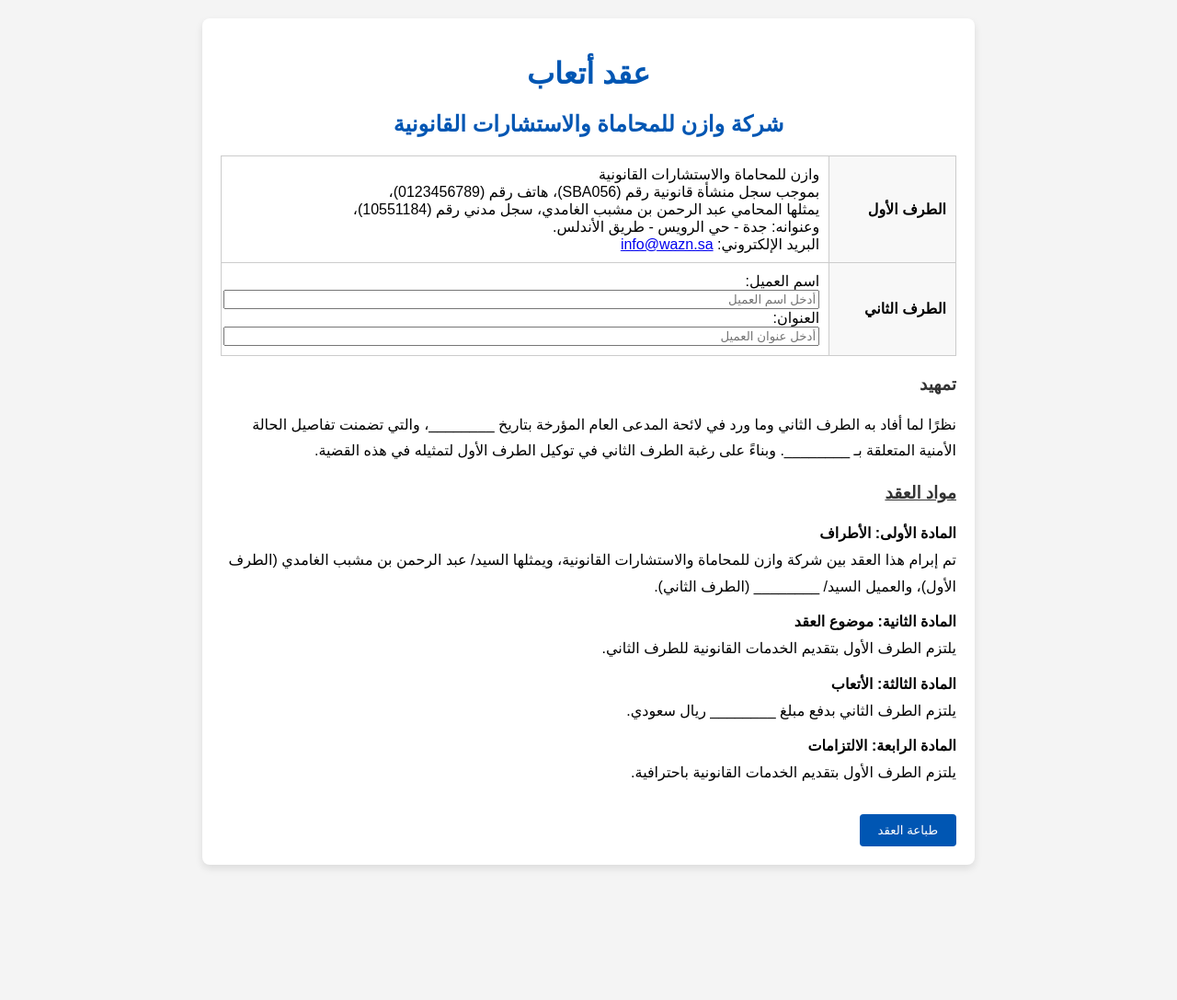
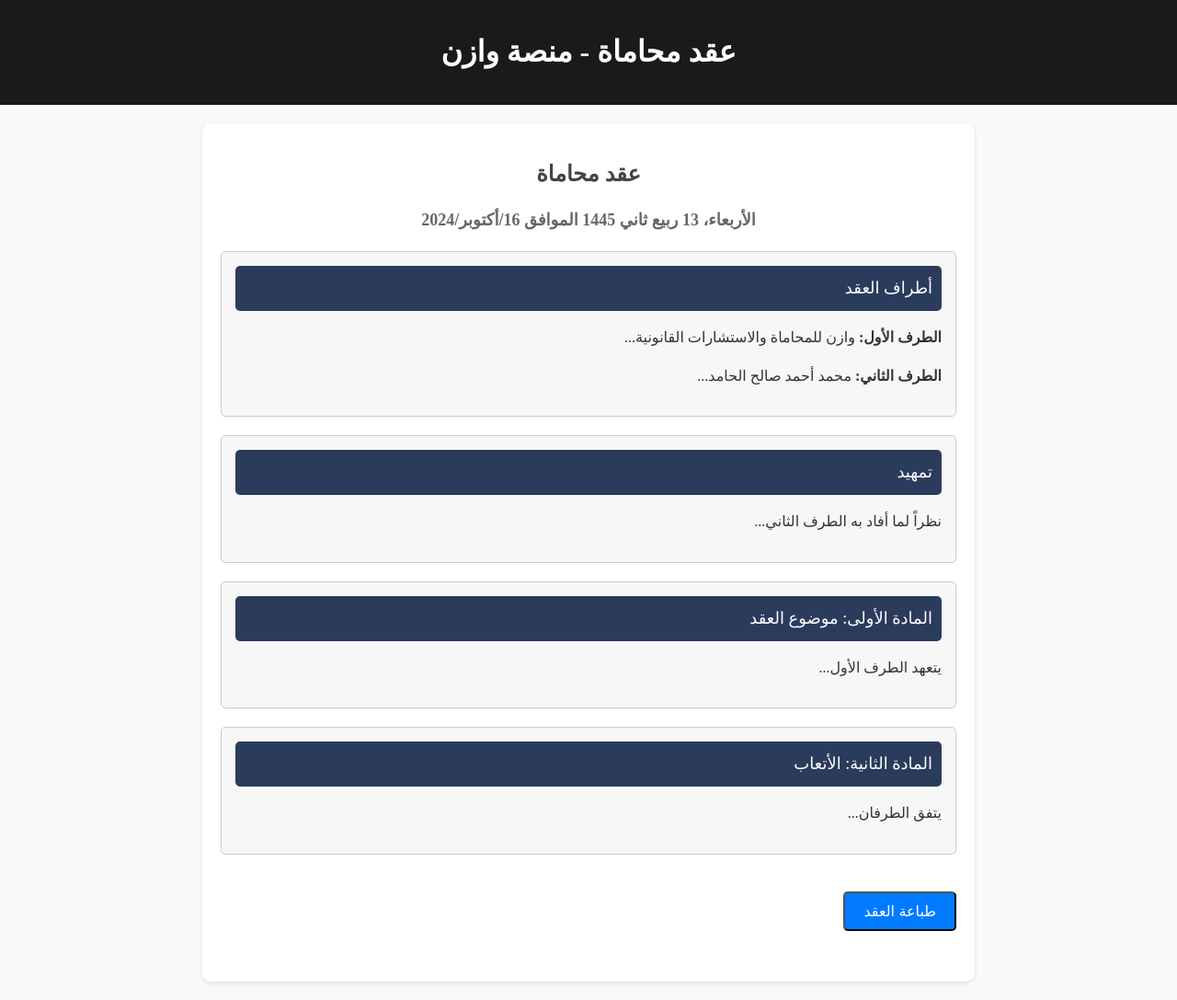
Before and after one commit to Wazin1/Wazin-Legal-Form, a plain HTML site: page index.html in a window 1280 px wide. Shown: the whole page at 92% size. Before the commit the page ends 960 px from the top, so only its background shows below. Drawn offline with Linux system fonts and the light colour scheme.

Commit message:
Update index.html

```diff
--- a/index.html
+++ b/index.html
@@ -3,152 +3,129 @@
 <head>
     <meta charset="UTF-8">
     <meta name="viewport" content="width=device-width, initial-scale=1.0">
-    <title>عقد أتعاب - منصة وازن</title>
+    <title>عقد محاماة - منصة وازن</title>
     <style>
         body {
-            font-family: 'Arial', sans-serif;
+            font-family: 'Amiri', serif;
             margin: 0;
-            padding: 20px;
-            direction: rtl;
-            text-align: right;
-            background-color: #f4f4f4;
+            padding: 0;
+            background-color: #f9f9f9;
+            line-height: 1.6;
+            color: #333;
         }
-
+        header {
+            background-color: #1a1a1a;
+            color: #fff;
+            padding: 10px 20px;
+            text-align: center;
+        }
         .container {
+            margin: 20px auto;
+            width: 90%;
             max-width: 800px;
-            margin: auto;
             background: #fff;
             padding: 20px;
-            border-radius: 8px;
-            box-shadow: 0 4px 8px rgba(0, 0, 0, 0.1);
+            box-shadow: 0 2px 5px rgba(0, 0, 0, 0.1);
+            border-radius: 10px;
         }
-
-        h1, h2 {
+        .contract-header {
             text-align: center;
-            color: #0056b3;
+            margin-bottom: 20px;
         }
-
-        h3 {
-            color: #333;
-            margin-top: 20px;
+        .contract-header h1 {
+            font-size: 24px;
+            color: #444;
         }
-
-        p {
-            margin: 10px 0;
-            line-height: 1.8;
+        .contract-header h2 {
+            font-size: 18px;
+            color: #666;
+        }
+        .section {
+            margin: 20px 0;
+            border: 1px solid #ccc;
+            padding: 15px;
+            border-radius: 5px;
+            background: #f7f7f7;
+        }
+        .section-title {
+            background-color: #2a3b5c;
+            color: #fff;
+            padding: 10px;
+            font-size: 18px;
+            border-radius: 5px;
+            margin-bottom: 10px;
+        }
+        .field {
+            margin-bottom: 15px;
+        }
+        .field label {
+            display: block;
+            font-size: 14px;
+            margin-bottom: 5px;
+            color: #444;
+        }
+        .field input,
+        .field select,
+        .field textarea {
+            width: 100%;
+            padding: 10px;
+            font-size: 14px;
+            border: 1px solid #ddd;
+            border-radius: 5px;
+            background: #fff;
+            box-sizing: border-box;
+        }
+        .print-button {
+            display: inline-block;
+            margin: 20px auto;
+            padding: 10px 20px;
             font-size: 16px;
-        }
-
-        .section-title {
-            font-weight: bold;
-            text-decoration: underline;
-            margin-top: 20px;
-        }
-
-        .no-print {
-            display: inline-block;
-            margin-top: 20px;
-            padding: 10px 20px;
-            background-color: #0056b3;
-            color: white;
-            border: none;
-            border-radius: 4px;
+            color: #fff;
+            background-color: #007bff;
+            text-align: center;
+            text-decoration: none;
+            border-radius: 5px;
             cursor: pointer;
-            text-align: center;
-        }
-
-        .no-print:hover {
-            background-color: #004494;
-        }
-
-        table {
-            width: 100%;
-            border-collapse: collapse;
-            margin-top: 20px;
-        }
-
-        table, th, td {
-            border: 1px solid #ccc;
-        }
-
-        th, td {
-            padding: 10px;
-            text-align: right;
-        }
-
-        th {
-            background-color: #f8f8f8;
-        }
-
-        @media print {
-            .no-print {
-                display: none;
-            }
         }
     </style>
 </head>
 <body>
+    <header>
+        <h1>عقد محاماة - منصة وازن</h1>
+    </header>
     <div class="container">
-        <h1>عقد أتعاب</h1>
-        <h2>شركة وازن للمحاماة والاستشارات القانونية</h2>
+        <div class="contract-header">
+            <h1>عقد محاماة</h1>
+            <h2>الأربعاء، 13 ربيع ثاني 1445 الموافق 16/أكتوبر/2024</h2>
+        </div>
 
-        <!-- الكليشة الثابتة -->
-        <table>
-            <tr>
-                <th>الطرف الأول</th>
-                <td>
-                    وازن للمحاماة والاستشارات القانونية<br>
-                    بموجب سجل منشأة قانونية رقم (SBA056)، هاتف رقم (0123456789)،<br>
-                    يمثلها المحامي عبد الرحمن بن مشبب الغامدي، سجل مدني رقم (10551184)،<br>
-                    وعنوانه: جدة - حي الرويس - طريق الأندلس.<br>
-                    البريد الإلكتروني: <a href="mailto:info@wazn.sa">info@wazn.sa</a>
-                </td>
-            </tr>
-            <tr>
-                <th>الطرف الثاني</th>
-                <td>
-                    <label for="client_name">اسم العميل:</label>
-                    <input type="text" id="client_name" placeholder="أدخل اسم العميل" style="width: 100%;">
-                    <br>
-                    <label for="client_address">العنوان:</label>
-                    <input type="text" id="client_address" placeholder="أدخل عنوان العميل" style="width: 100%;">
-                </td>
-            </tr>
-        </table>
+        <div class="section">
+            <div class="section-title">أطراف العقد</div>
+            <p><strong>الطرف الأول:</strong> وازن للمحاماة والاستشارات القانونية...</p>
+            <p><strong>الطرف الثاني:</strong> محمد أحمد صالح الحامد...</p>
+        </div>
 
-        <!-- التمهيد -->
-        <h3>تمهيد</h3>
-        <p>
-            نظرًا لما أفاد به الطرف الثاني وما ورد في لائحة المدعى العام المؤرخة بتاريخ ________،
-            والتي تضمنت تفاصيل الحالة الأمنية المتعلقة بـ ________. وبناءً على رغبة الطرف الثاني
-            في توكيل الطرف الأول لتمثيله في هذه القضية.
-        </p>
+        <div class="section">
+            <div class="section-title">تمهيد</div>
+            <p>نظراً لما أفاد به الطرف الثاني...</p>
+        </div>
 
-        <!-- المواد -->
-        <h3 class="section-title">مواد العقد</h3>
-        <p>
-            <strong>المادة الأولى: الأطراف</strong><br>
-            تم إبرام هذا العقد بين شركة وازن للمحاماة والاستشارات القانونية، ويمثلها السيد/ عبد الرحمن بن مشبب الغامدي (الطرف الأول)،
-            والعميل السيد/ ________ (الطرف الثاني).
-        </p>
+        <!-- مواد العقد تبدأ هنا -->
+        <div class="section">
+            <div class="section-title">المادة الأولى: موضوع العقد</div>
+            <p>يتعهد الطرف الأول...</p>
+        </div>
+        <div class="section">
+            <div class="section-title">المادة الثانية: الأتعاب</div>
+            <p>يتفق الطرفان...</p>
+        </div>
+        <!-- باقي المواد إلى المادة السابعة -->
+        <!-- يمكن إضافة المواد كاملة هنا -->
 
-        <p>
-            <strong>المادة الثانية: موضوع العقد</strong><br>
-            يلتزم الطرف الأول بتقديم الخدمات القانونية للطرف الثاني.
-        </p>
-
-        <p>
-            <strong>المادة الثالثة: الأتعاب</strong><br>
-            يلتزم الطرف الثاني بدفع مبلغ ________ ريال سعودي.
-        </p>
-
-        <p>
-            <strong>المادة الرابعة: الالتزامات</strong><br>
-            يلتزم الطرف الأول بتقديم الخدمات القانونية باحترافية.
-        </p>
-
-        <!-- زر الطباعة -->
-        <button class="no-print" onclick="window.print()">طباعة العقد</button>
+        <!-- خيار الطباعة -->
+        <div class="field">
+            <button class="print-button" onclick="window.print()">طباعة العقد</button>
+        </div>
     </div>
 </body>
 </html>
```
